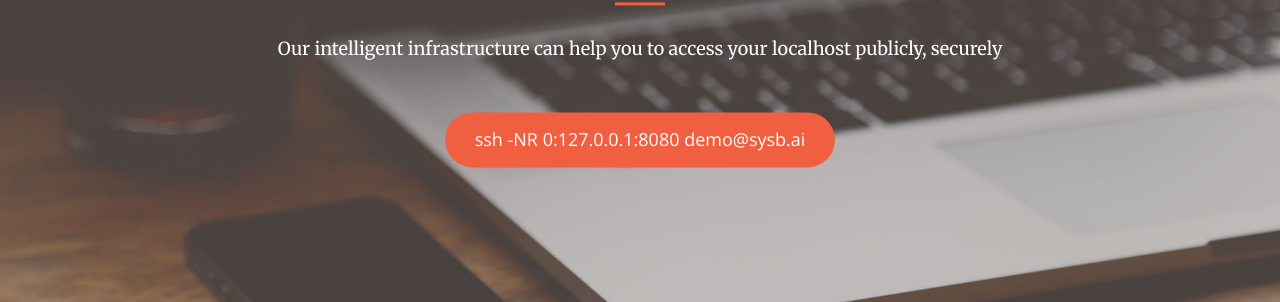
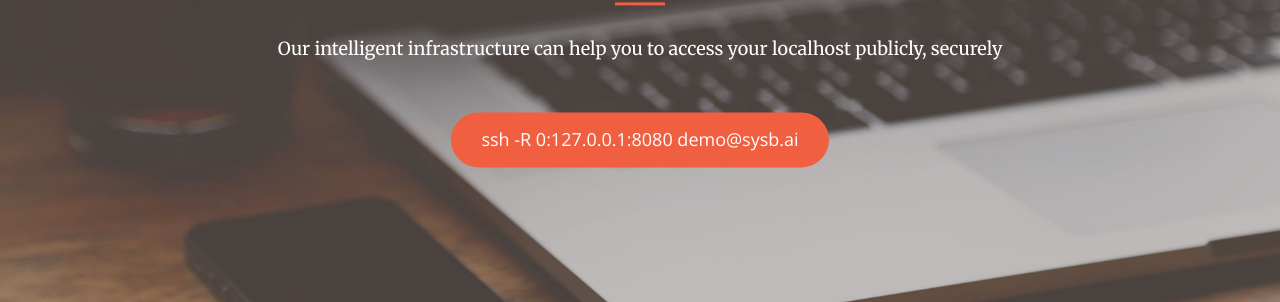
Before and after one commit to usama7628674/sysb.AI, a Jekyll site: the page built from index.html, in a window 1280 px wide and 900 px high. Shown: the part 391-693 px from the top of the window. Built offline with Jekyll 4.4.1, drawn with Linux system fonts in a browser that asks for light colours.

Commit message:
removed -N from command

```diff
--- a/_includes/header.html
+++ b/_includes/header.html
@@ -4,7 +4,7 @@
             <h1>Access your localhost</h1>
             <hr>
             <p>Our intelligent infrastructure can help you to access your localhost publicly, securely</p>
-            <p class="btn  btn-primary btn-xl page-scroll">ssh -NR 0:127.0.0.1:8080 demo@sysb.ai</p>
+            <p class="btn  btn-primary btn-xl page-scroll">ssh -R 0:127.0.0.1:8080 demo@sysb.ai</p>
         </div>
     </div>
 </header>
```
